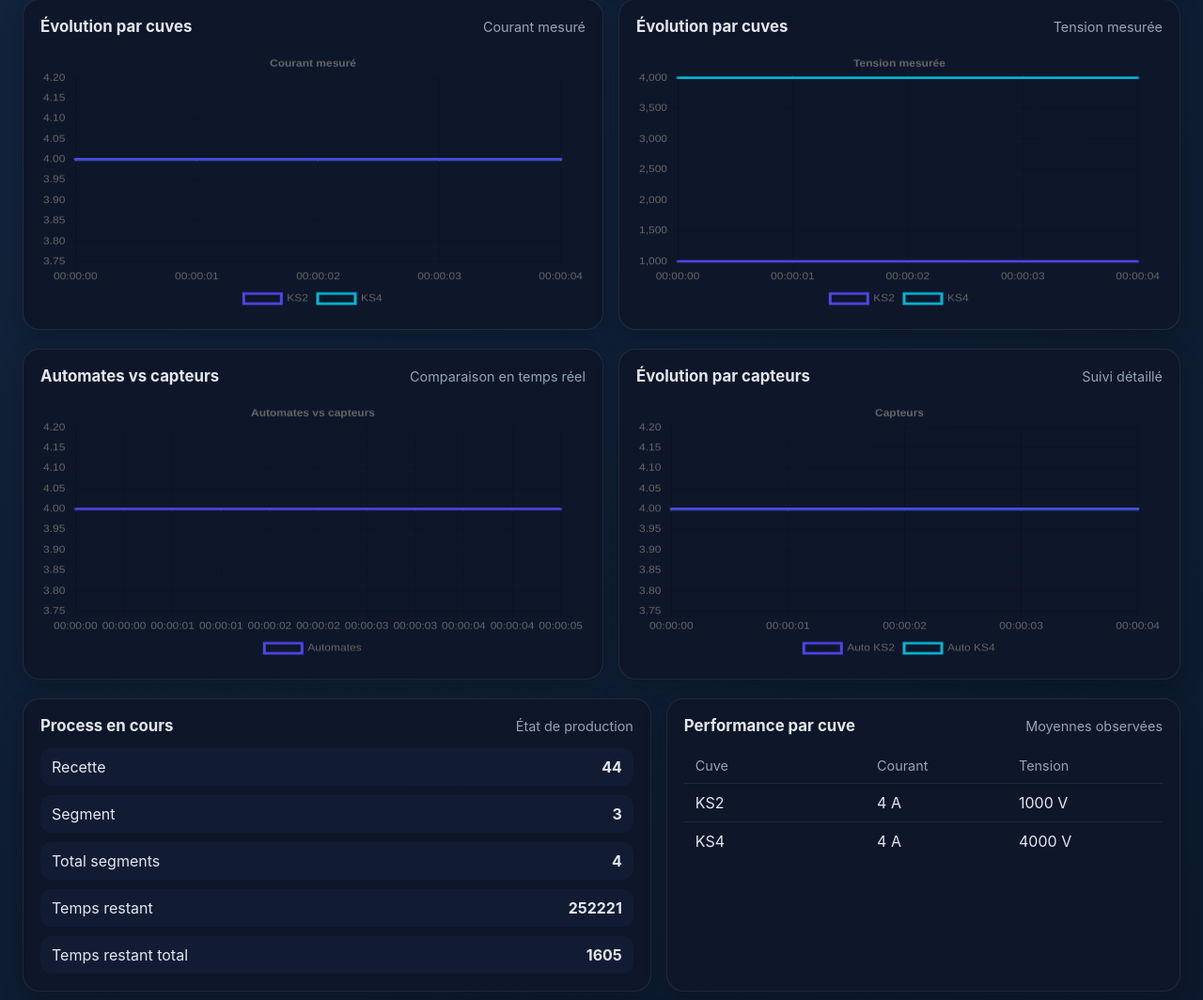
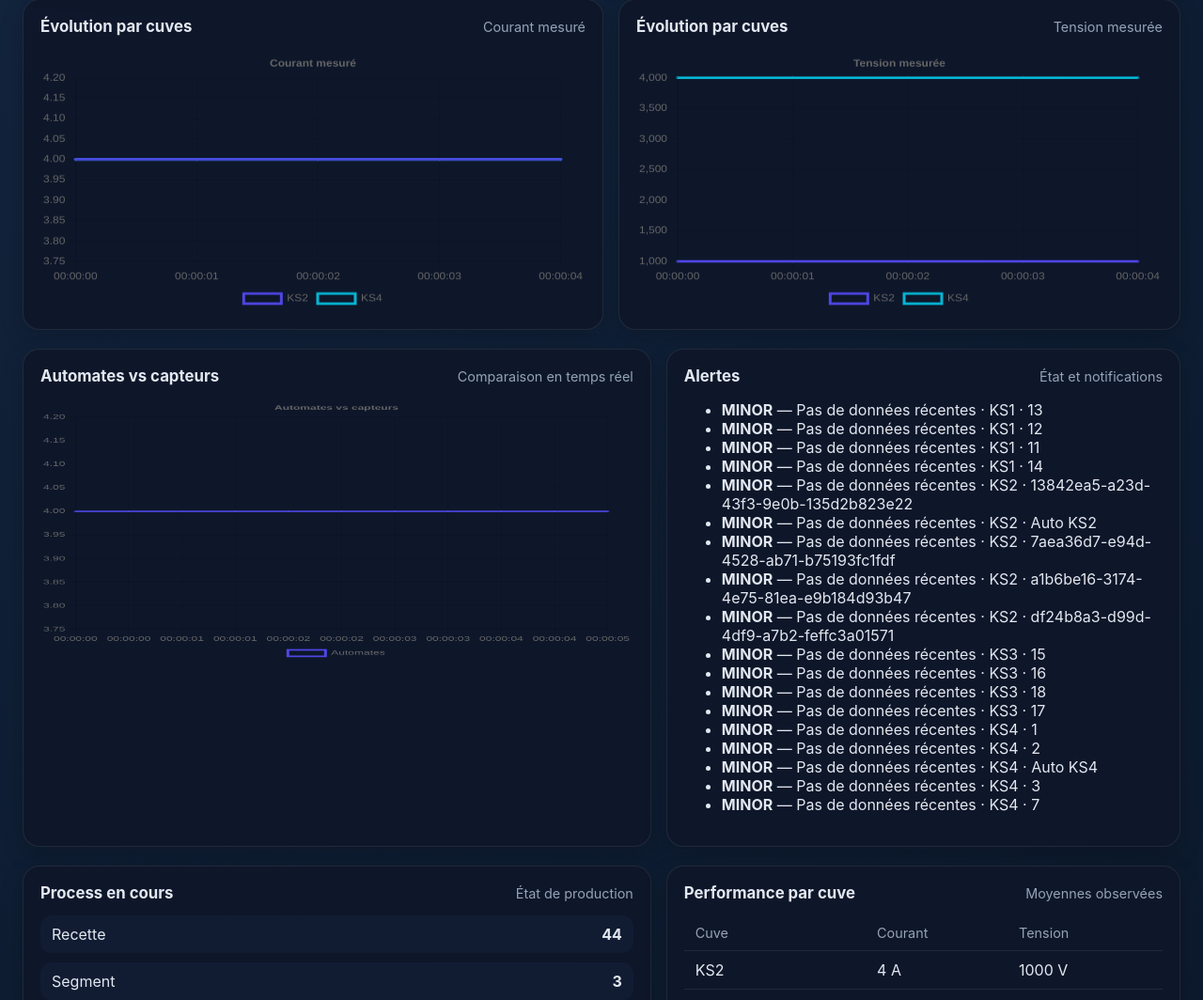
Before and after one commit to McDams/Visuals-V2, a Flask app: page / in a window 1280 px wide. Shown: the part 315-1379 px from the top of the page at 94% size. Run offline with Flask 3, Linux system fonts and the light colour scheme.

Commit message:
Add alerts functionality to dashboard; implement alerts API and enhance dashboard with alerts rendering

```diff
--- a/app.py
+++ b/app.py
@@ -1,10 +1,12 @@
 from flask import Flask, render_template
 from routes.kpis import kpis_bp
 from routes.dashboard import dashboard_bp
+from routes.alerts import alerts_bp
 
 app = Flask(__name__)
 app.register_blueprint(kpis_bp)
 app.register_blueprint(dashboard_bp)
+app.register_blueprint(alerts_bp)
 
 @app.route("/")
 def home():
--- a/services/alert_service.py
+++ b/services/alert_service.py
@@ -65,8 +65,12 @@ def get_alerts(threshold_current=4.7):
 
         t = _parse_time(row.get("time"))
         if t:
-            if not last_seen[sensor.get("id") if sensor else row.get("sensor_id")] or t > last_seen[sensor.get("id") if sensor else row.get("sensor_id")]:
-                last_seen[sensor.get("id") if sensor else row.get("sensor_id")] = t
+            # normalize timezone: prefer naive datetimes for comparison with now()
+            if getattr(t, 'tzinfo', None) is not None:
+                t = t.replace(tzinfo=None)
+            key = sensor.get("id") if sensor else row.get("sensor_id")
+            if not last_seen[key] or t > last_seen[key]:
+                last_seen[key] = t
 
     alerts = []
 
--- a/static/js/dashboard.js
+++ b/static/js/dashboard.js
@@ -11,23 +11,50 @@ const dashboardState = {
 async function loadDashboard() {
   const response = await fetch('/api/dashboard');
   const data = await response.json();
-
   dashboardState.tankViews = data.live_charts.per_tank || [];
 
-  document.getElementById('active-tanks').textContent = data.summary.active_tanks;
-  document.getElementById('sensor-count').textContent = data.summary.sensor_count;
+  // Populate basic summary from dashboard payload
   document.getElementById('measurement-points').textContent = data.summary.measurement_points;
   document.getElementById('selected-sensor').textContent = data.summary.selected_sensor;
+
+  // Fetch KPIs and alerts from dedicated endpoints
+  try {
+    const [kpisResp, alertsResp] = await Promise.all([
+      fetch('/api/kpis'),
+      fetch('/api/alerts'),
+    ]);
+    const kpis = await kpisResp.json();
+    const alerts = await alertsResp.json();
+
+    document.getElementById('active-tanks').textContent = kpis.nombre_cuves ?? '--';
+    document.getElementById('sensor-count').textContent = kpis.nombre_capteurs ?? '--';
+
+    renderAlerts(alerts.alerts || []);
+  } catch (err) {
+    console.warn('Impossible de charger KPI/alertes', err);
+  }
 
   renderLineChart('tankCurrentChart', data.live_charts.by_tank.current, 'Courant mesuré');
   renderLineChart('tankVoltageChart', data.live_charts.by_tank.voltage, 'Tension mesurée');
   renderLineChart('automationChart', data.live_charts.by_automation.current, 'Automates vs capteurs');
-  renderLineChart('sensorChart', data.live_charts.by_sensor.current, 'Capteurs');
   renderProcessState(data.latest_process);
   renderTankTable(data.by_tank);
   renderFilterPanel(dashboardState.tankViews);
   renderTankViews(applyTankFilter(dashboardState.tankViews));
   renderSensorList(data.sensors);
+}
+
+function renderAlerts(alerts) {
+  const container = document.getElementById('alerts-list');
+  if (!container) return;
+  if (!alerts || alerts.length === 0) {
+    container.innerHTML = '<p class="muted">Aucune alerte détectée.</p>';
+    return;
+  }
+  container.innerHTML = '<ul>' + alerts.map(a => `\
+    <li class="alert-item alert-${a.severity || 'info'}">\
+      <strong>${a.severity?.toUpperCase() || 'INFO'}</strong> — ${a.message} <span class="muted">${a.tank ? '· ' + a.tank : ''}${a.sensor ? ' · ' + a.sensor : ''}</span>\
+    </li>`).join('') + '</ul>';
 }
 
 function renderLineChart(canvasId, series, title) {
--- a/templates/dashboard.html
+++ b/templates/dashboard.html
@@ -67,10 +67,12 @@
 
         <article class="card">
           <div class="card-header">
-            <h3>Évolution par capteurs</h3>
-            <span>Suivi détaillé</span>
+            <h3>Alertes</h3>
+            <span>État et notifications</span>
           </div>
-          <canvas id="sensorChart"></canvas>
+          <div id="alerts-list" class="alerts-list">
+            <p class="muted">Chargement des alertes...</p>
+          </div>
         </article>
       </section>
 
```
